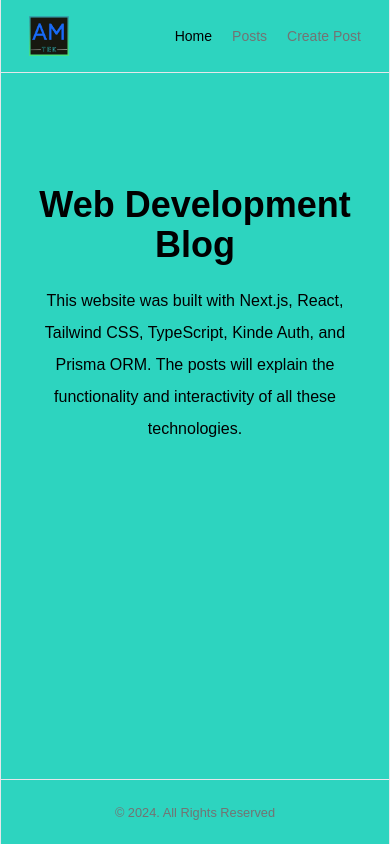
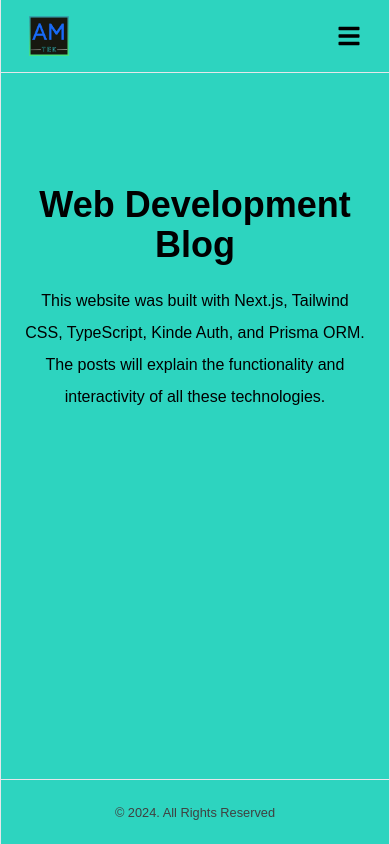
Before and after one commit to AM-TEK/blog-app, a Next.js app: page / in a window 390 px wide. Built offline with nearby package versions, Linux system fonts and the light colour scheme; a web font is replaced by a local one.

Commit message:
add hamburger menu for smaller screens

```diff
--- a/package.json
+++ b/package.json
@@ -14,7 +14,8 @@
     "@prisma/client": "^5.14.0",
     "next": "14.2.3",
     "react": "^18",
-    "react-dom": "^18"
+    "react-dom": "^18",
+    "react-icons": "^5.2.1"
   },
   "devDependencies": {
     "@types/node": "^20",
--- a/src/app/layout.tsx
+++ b/src/app/layout.tsx
@@ -1,5 +1,5 @@
 import type { Metadata } from "next";
-import { Inter, BIZ_UDPGothic } from "next/font/google";
+import { BIZ_UDPGothic } from "next/font/google";
 import "./globals.css";
 import Header from "@/components/header";
 import Footer from "@/components/footer";
--- a/src/app/page.tsx
+++ b/src/app/page.tsx
@@ -3,7 +3,7 @@ export default function Home() {
   return (
     <main className="text-center pt-28 px-5">
       <h1 className="text-4xl md:text-5xl font-bold mb-5">Web Development Blog</h1>
-      <p className="max-w-[700px] mx-auto leading-8">This website was built with Next.js, React, Tailwind CSS, TypeScript, Kinde Auth, and Prisma ORM. The posts will explain the functionality and interactivity of all these technologies.</p>
+      <p className="max-w-[700px] mx-auto leading-8">This website was built with Next.js, Tailwind CSS, TypeScript, Kinde Auth, and Prisma ORM. The posts will explain the functionality and interactivity of all these technologies.</p>
     </main>
   );
 }
--- a/src/components/footer.tsx
+++ b/src/components/footer.tsx
@@ -1,6 +1,6 @@
 export default function Footer() {
   return (
-    <footer className="mt-auto text-center py-5 px-7 border-t text-neutral-500">
+    <footer className="mt-auto text-center py-5 px-7 border-t text-neutral-700">
       <small>&copy; 2024. All Rights Reserved</small>
     </footer>
   )
--- a/src/components/header.tsx
+++ b/src/components/header.tsx
@@ -1,14 +1,16 @@
-"use client"
+"use client";
 
+import { useState } from "react";
 import Image from "next/image";
 import logo from "../../public/AM-TEK.jpg";
 import Link from "next/link";
 import { usePathname } from "next/navigation";
+import { FaBars } from "react-icons/fa";
 
 const navLinks = [
   {
     href: "/",
-    label: "Home",
+    label: "Home Page",
   },
   {
     href: "/posts",
@@ -18,13 +20,18 @@ const navLinks = [
     href: "/create-post",
     label: "Create Post",
   },
-]
+];
 
 export default function Header() {
+  const [isMenuOpen, setIsMenuOpen] = useState(false);
   const pathname = usePathname();
 
+  const toggleMenu = () => {
+    setIsMenuOpen(!isMenuOpen);
+  };
+
   return (
-    <header className="flex justify-between items-center py-4 px-7 border-b">
+    <header className="flex justify-between items-center py-4 px-7 border-b relative">
       <Link href="/">
         <Image
           src={logo}
@@ -35,13 +42,27 @@ export default function Header() {
         />
       </Link>
 
-      <nav>
-        <ul className="flex gap-x-5 text-[14px]">
+      <button
+        className="block md:hidden text-black focus:outline-none"
+        onClick={toggleMenu}
+      >
+        <FaBars className="w-6 h-6" />
+      </button>
+
+      <nav
+        className={`${
+          isMenuOpen ? "block" : "hidden"
+        } absolute md:relative top-14 right-0 md:top-auto md:right-auto bg-white md:bg-transparent md:flex md:gap-x-5 text-[14px]`}
+      >
+        <ul className="flex flex-col md:flex-row gap-y-4 md:gap-y-0 md:gap-x-5 p-5 md:p-0">
           {navLinks.map((link) => (
             <li key={link.href}>
               <Link
-                className={`${pathname === link.href ? "text-black" : "text-neutral-500"}`}
+                className={`${
+                  pathname === link.href ? "text-black" : "text-neutral-700"
+                }`}
                 href={link.href}
+                onClick={() => setIsMenuOpen(false)}
               >
                 {link.label}
               </Link>
@@ -50,5 +71,5 @@ export default function Header() {
         </ul>
       </nav>
     </header>
-  )
+  );
 }
```
Also changed, not shown: 1 other file (tests, documents, lock files or other folders).
